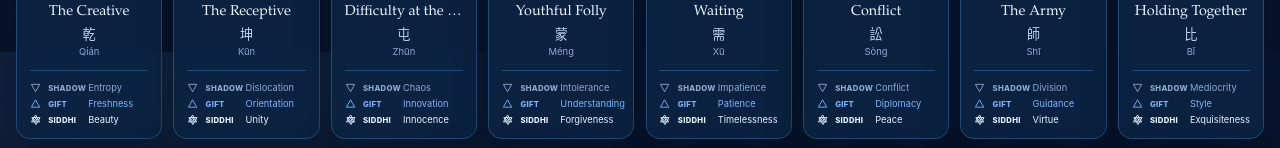
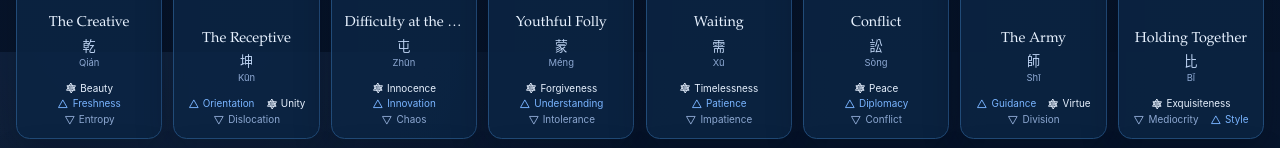
Before and after one commit to basykcode/currentflow, a Vue app: page /tools/hexagrams in a window 1280 px wide. Shown: the part 748-896 px from the top of the page. Built offline with nearby package versions, Linux system fonts and the light colour scheme; no server answers.

Commit message:
fix: align gene key spectrum styling

```diff
--- a/src/components/hexagrams/HexagramLibraryCard.vue
+++ b/src/components/hexagrams/HexagramLibraryCard.vue
@@ -33,17 +33,17 @@ const inspector = useHexagramInspectorStore()
     <ul class="gene-key-spectrum" :aria-label="`Gene Key ${hexagram.number} frequency spectrum`">
       <li class="gene-key-spectrum__shadow">
         <GeneKeyFrequencyIcon band="shadow" />
-        <span class="frequency-label">Shadow</span>
+        <span class="visually-hidden">Shadow:</span>
         <span>{{ hexagram.geneKey.shadow }}</span>
       </li>
       <li class="gene-key-spectrum__gift">
         <GeneKeyFrequencyIcon band="gift" />
-        <span class="frequency-label">Gift</span>
+        <span class="visually-hidden">Gift:</span>
         <span>{{ hexagram.geneKey.gift }}</span>
       </li>
       <li class="gene-key-spectrum__siddhi">
         <GeneKeyFrequencyIcon band="siddhi" />
-        <span class="frequency-label">Siddhi</span>
+        <span class="visually-hidden">Siddhi:</span>
         <span>{{ hexagram.geneKey.siddhi }}</span>
       </li>
     </ul>
@@ -118,29 +118,30 @@ const inspector = useHexagramInspectorStore()
 }
 
 .gene-key-spectrum {
-  display: grid;
+  display: flex;
+  flex-wrap: wrap-reverse;
+  align-items: center;
+  justify-content: center;
   width: 100%;
-  gap: 0.28rem;
-  margin: 0.7rem 0 0;
-  border-top: 1px solid var(--line);
-  padding: 0.65rem 0 0;
-  font-size: 0.58rem;
-  line-height: 1.25;
+  gap: 0.22rem 0.7rem;
+  margin: 0.75rem 0 0;
+  padding: 0;
+  color: var(--ink-soft);
+  font-size: 0.62rem;
+  line-height: 1.2;
   list-style: none;
-  text-align: left;
 }
 
 .gene-key-spectrum li {
-  display: grid;
-  grid-template-columns: 0.85rem 2.2rem minmax(0, 1fr);
-  align-items: baseline;
-  gap: 0.3rem;
+  display: inline-flex;
+  align-items: center;
+  gap: 0.2rem;
   min-width: 0;
+  white-space: nowrap;
 }
 
 .gene-key-spectrum :deep(.gene-key-frequency-icon) {
-  align-self: center;
-  font-size: 0.72rem;
+  font-size: 0.75rem;
 }
 
 .gene-key-spectrum__shadow {
@@ -155,11 +156,14 @@ const inspector = useHexagramInspectorStore()
   color: var(--ink);
 }
 
-.frequency-label {
-  font-size: 0.48rem;
-  font-weight: 800;
-  letter-spacing: 0.04em;
-  text-transform: uppercase;
+.visually-hidden {
+  position: absolute;
+  width: 1px;
+  height: 1px;
+  overflow: hidden;
+  clip: rect(0 0 0 0);
+  clip-path: inset(50%);
+  white-space: nowrap;
 }
 
 @media (max-width: 520px) {
--- a/src/components/hexagrams/HexagramSearchDropdown.vue
+++ b/src/components/hexagrams/HexagramSearchDropdown.vue
@@ -152,18 +152,18 @@ const handleFocusOut = (event: FocusEvent) => {
           <span class="result-spectrum" :aria-label="`Gene Key ${result.number} spectrum`">
             <span class="result-spectrum__shadow">
               <GeneKeyFrequencyIcon band="shadow" />
-              <span class="frequency-label">Shadow</span>
-              <span class="frequency-value">{{ result.geneKey.shadow }}</span>
+              <span class="visually-hidden">Shadow:</span>
+              <span>{{ result.geneKey.shadow }}</span>
             </span>
             <span class="result-spectrum__gift">
               <GeneKeyFrequencyIcon band="gift" />
-              <span class="frequency-label">Gift</span>
-              <span class="frequency-value">{{ result.geneKey.gift }}</span>
+              <span class="visually-hidden">Gift:</span>
+              <span>{{ result.geneKey.gift }}</span>
             </span>
             <span class="result-spectrum__siddhi">
               <GeneKeyFrequencyIcon band="siddhi" />
-              <span class="frequency-label">Siddhi</span>
-              <span class="frequency-value">{{ result.geneKey.siddhi }}</span>
+              <span class="visually-hidden">Siddhi:</span>
+              <span>{{ result.geneKey.siddhi }}</span>
             </span>
           </span>
         </li>
@@ -292,8 +292,7 @@ const handleFocusOut = (event: FocusEvent) => {
   font-size: 0.72rem;
 }
 
-.result-identity,
-.result-spectrum {
+.result-identity {
   display: grid;
   min-width: 0;
 }
@@ -314,34 +313,36 @@ const handleFocusOut = (event: FocusEvent) => {
 }
 
 .result-spectrum {
-  grid-template-columns: repeat(3, minmax(0, 1fr));
-  gap: 0.55rem;
-  font-size: 0.58rem;
+  display: flex;
+  flex-wrap: wrap-reverse;
+  align-items: center;
+  justify-content: flex-start;
+  gap: 0.22rem 0.7rem;
+  min-width: 0;
+  font-size: 0.62rem;
+  line-height: 1.2;
 }
 
 .result-spectrum > span {
-  display: grid;
-  grid-template-columns: 0.75rem minmax(0, 1fr);
-  grid-template-rows: auto auto;
+  display: inline-flex;
   align-items: center;
+  gap: 0.2rem;
   min-width: 0;
+  white-space: nowrap;
 }
 
 .result-spectrum :deep(.gene-key-frequency-icon) {
-  grid-row: span 2;
-  font-size: 0.68rem;
+  font-size: 0.75rem;
 }
 
-.frequency-label {
-  font-size: 0.43rem;
-  font-weight: 800;
-  letter-spacing: 0.04em;
-  text-transform: uppercase;
-}
-
-.frequency-value {
-  min-width: 0;
-  overflow-wrap: anywhere;
+.visually-hidden {
+  position: absolute;
+  width: 1px;
+  height: 1px;
+  overflow: hidden;
+  clip: rect(0 0 0 0);
+  clip-path: inset(50%);
+  white-space: nowrap;
 }
 
 .result-spectrum__shadow {
@@ -388,9 +389,8 @@ const handleFocusOut = (event: FocusEvent) => {
 
 @media (max-width: 430px) {
   .result-spectrum {
-    grid-template-columns: 1fr;
-    gap: 0.38rem;
-    padding-block: 0.25rem 0.35rem;
+    gap: 0.3rem 0.7rem;
+    padding-block: 0.2rem 0.3rem;
   }
 }
 </style>
```
Also changed, not shown: 3 other files (tests, documents, lock files or other folders).
